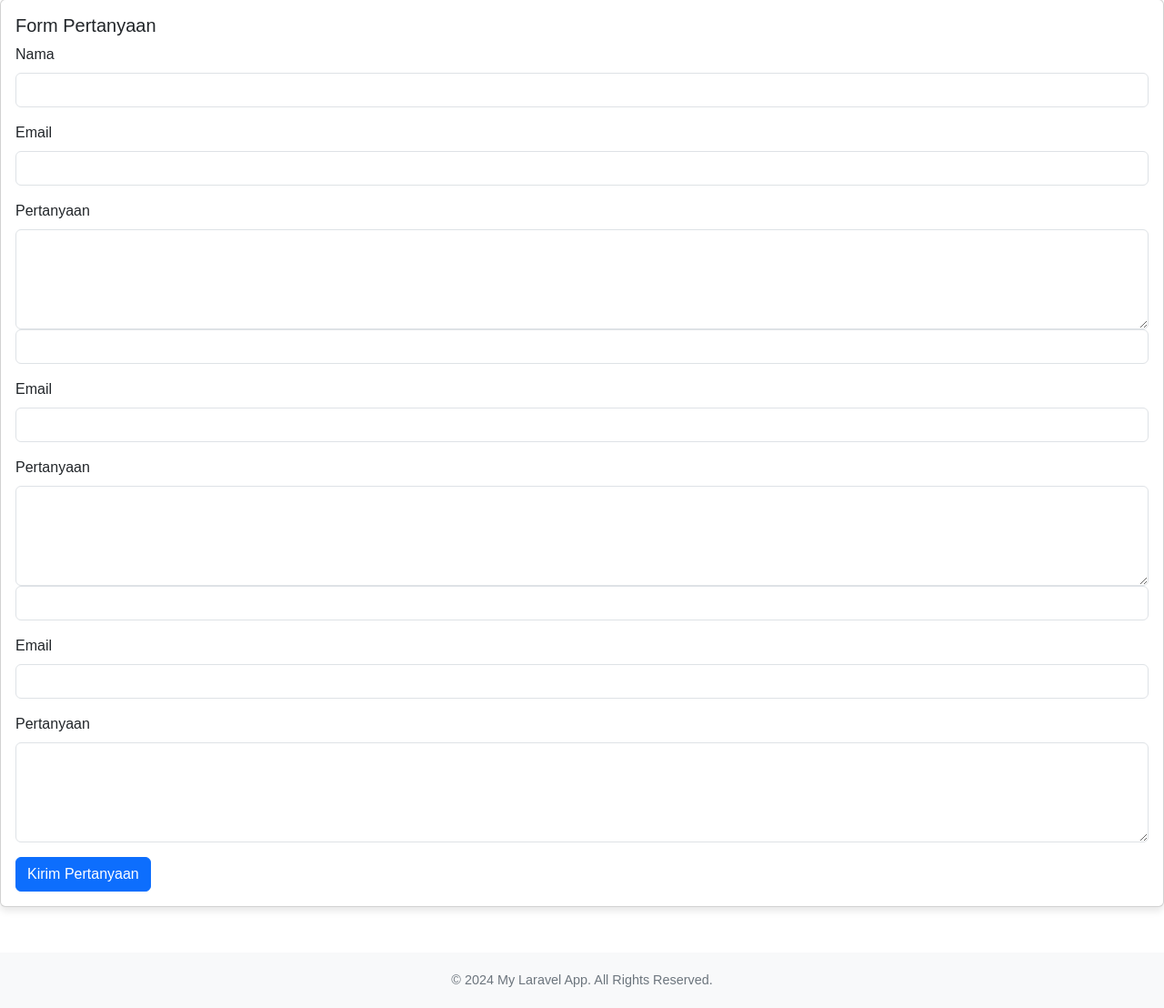
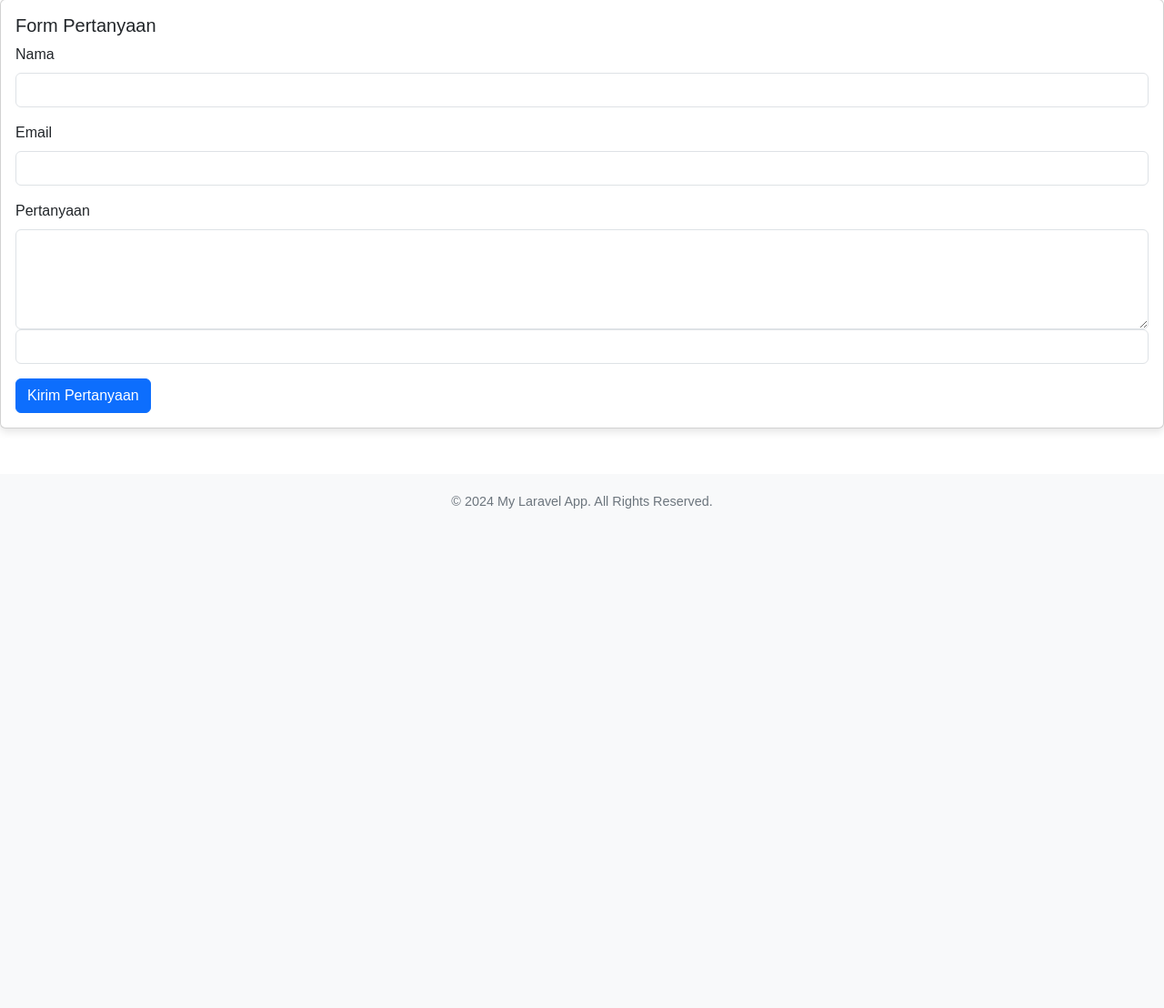
Before and after one commit to Novrizal20/belajar-laravel, a Laravel app: page /home in a window 1280 px wide. Shown: the part 803-1911 px from the top of the page at 91% size. After the commit the page ends 1362 px from the top, so only its background shows below. Run offline with Laravel 12, Linux system fonts and the light colour scheme.

Commit message:
Update home.blade.php

```diff
--- a/resources/views/home.blade.php
+++ b/resources/views/home.blade.php
@@ -164,23 +164,6 @@
 
                 <input type="text" class="form-control" id="nama" name="nama" value="{{old('nama')}}">
             </div>
-            <div class="mb-3">
-                <label for="email" class="form-label">Email</label>
-                <input type="text" class="form-control" id="email" name="email" value="{{old('email')}}">
-            </div>
-            <div class="mb-3">
-                <label for="pertanyaan" class="form-label">Pertanyaan</label>
-                <textarea class="form-control" id="pertanyaan" name="pertanyaan" rows="4">{{old('pertanyaan')}}</textarea>
-                <input type="text" class="form-control" id="nama" name="nama" value="{{old('nama')}}">
-            </div>
-            <div class="mb-3">
-                <label for="email" class="form-label">Email</label>
-                <input type="text" class="form-control" id="email" name="email" value="{{old('email')}}">
-            </div>
-            <div class="mb-3">
-                <label for="pertanyaan" class="form-label">Pertanyaan</label>
-                <textarea class="form-control" id="pertanyaan" name="pertanyaan" rows="4">{{old('pertanyaan')}}</textarea>
-            </div>
             <button type="submit" class="btn btn-primary">Kirim Pertanyaan</button>
         </form>
     </div>
```
